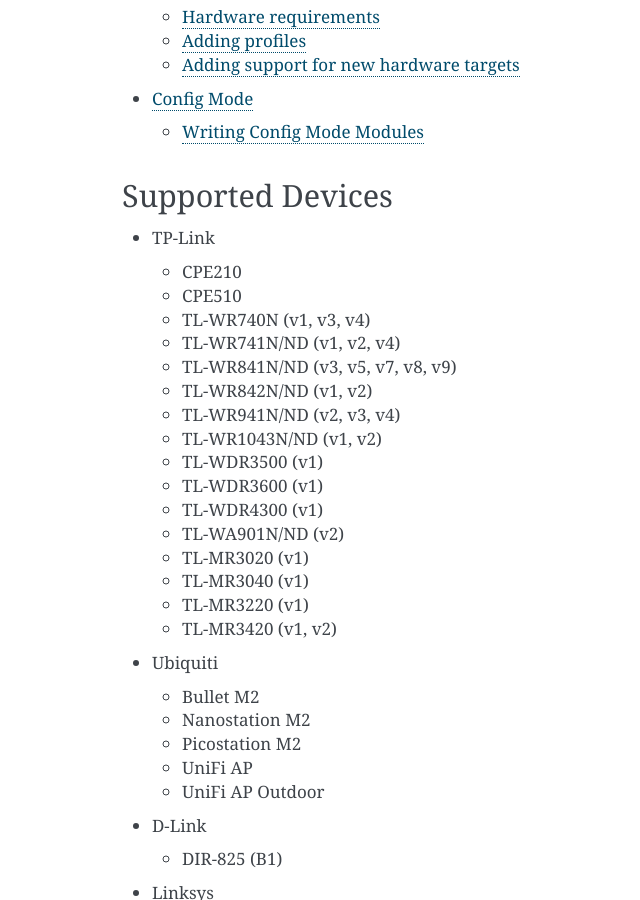
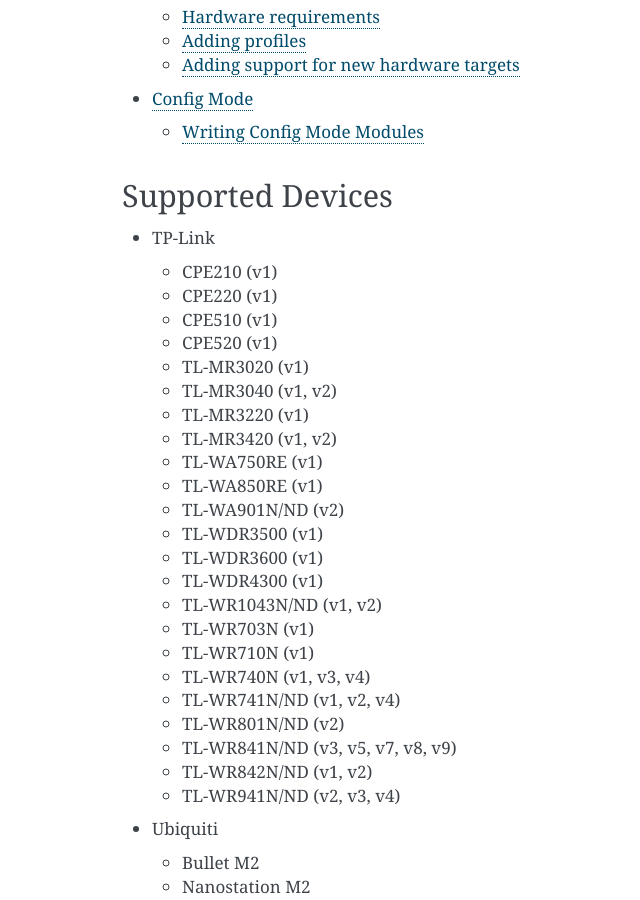
Before and after one commit to freifunk-gluon/gluon, a Sphinx documentation site: the page built from docs/index.rst, in a window 1280 px wide and 900 px high, scrolled down 1279 px. Shown: the whole window, without its empty margins (298-938 px from the left). Built offline with Sphinx 7.4.7, drawn with Linux system fonts in a browser that asks for light colours.

Commit message:
docs: update list of supported devices

```diff
--- a/docs/index.rst
+++ b/docs/index.rst
@@ -43,22 +43,29 @@
 
 * TP-Link
 
-  - CPE210
-  - CPE510
+  - CPE210 (v1)
+  - CPE220 (v1)
+  - CPE510 (v1)
+  - CPE520 (v1)
+  - TL-MR3020 (v1)
+  - TL-MR3040 (v1, v2)
+  - TL-MR3220 (v1)
+  - TL-MR3420 (v1, v2)
+  - TL-WA750RE (v1)
+  - TL-WA850RE (v1)
+  - TL-WA901N/ND (v2)
+  - TL-WDR3500 (v1)
+  - TL-WDR3600 (v1)
+  - TL-WDR4300 (v1)
+  - TL-WR1043N/ND (v1, v2)
+  - TL-WR703N (v1)
+  - TL-WR710N (v1)
   - TL-WR740N (v1, v3, v4)
   - TL-WR741N/ND (v1, v2, v4)
+  - TL-WR801N/ND (v2)
   - TL-WR841N/ND (v3, v5, v7, v8, v9)
   - TL-WR842N/ND (v1, v2)
   - TL-WR941N/ND (v2, v3, v4)
-  - TL-WR1043N/ND (v1, v2)
-  - TL-WDR3500 (v1)
-  - TL-WDR3600 (v1)
-  - TL-WDR4300 (v1)
-  - TL-WA901N/ND (v2)
-  - TL-MR3020 (v1)
-  - TL-MR3040 (v1)
-  - TL-MR3220 (v1)
-  - TL-MR3420 (v1, v2)
 
 * Ubiquiti
 
```
